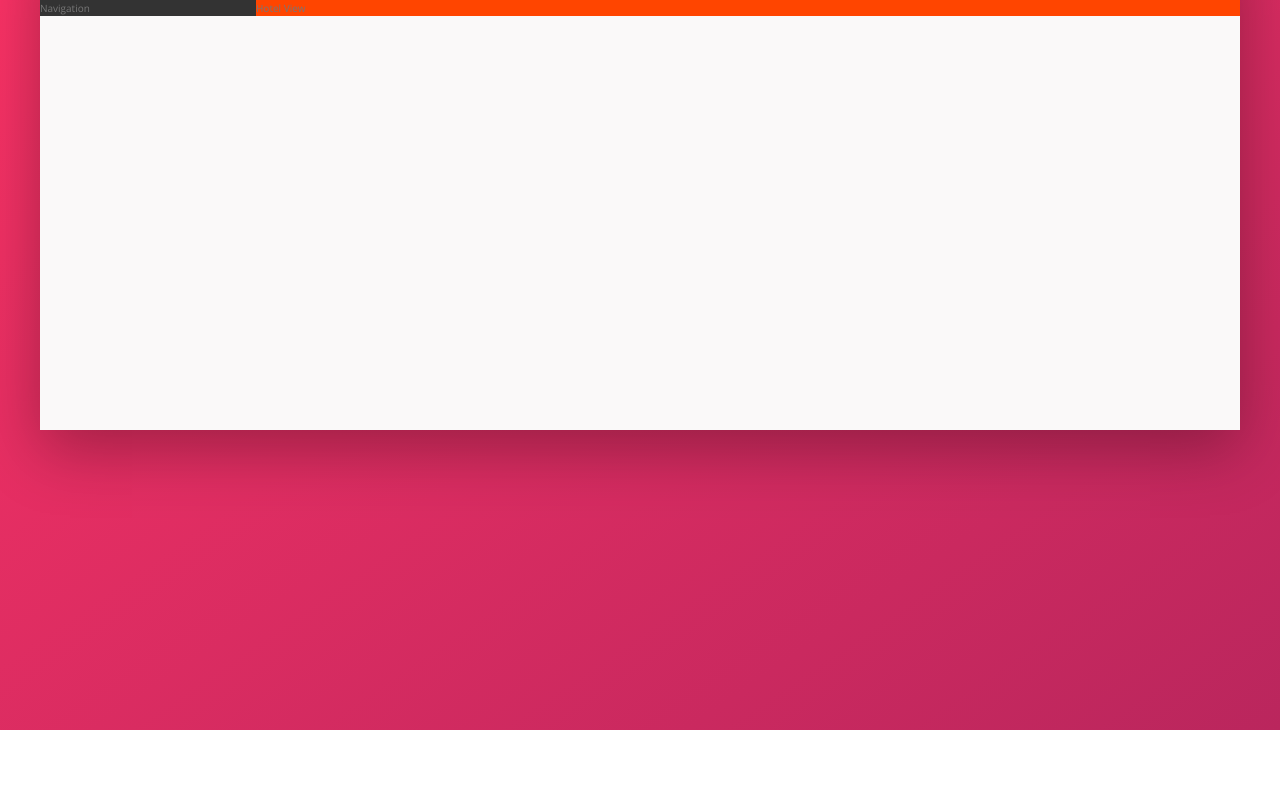
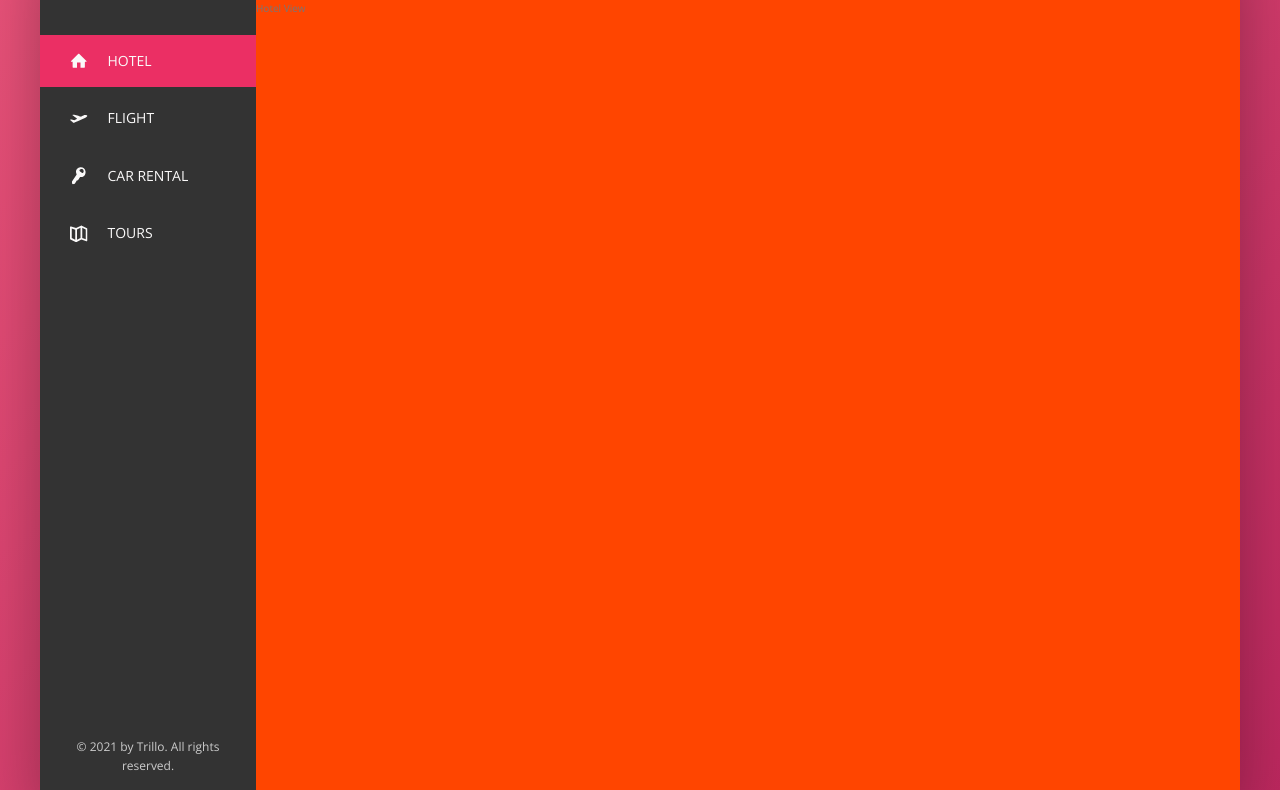
Before and after one commit to Wdev-KevinH/Trillo, a website: page index.html in a window 1280 px wide. Shown: the part 150-940 px from the top of the page. Before the commit the page ends 880 px from the top, so only its background shows below. Drawn offline with nearby package versions, Linux system fonts and the light colour scheme.

Commit message:
Side-bar complete!

```diff
--- a/index.html
+++ b/index.html
@@ -44,7 +44,44 @@
             </header>
 
             <div class="content">
-                <nav class="sidebar">Navigation</nav>
+                <nav class="sidebar">
+                    <ul class="side-nav">
+                        <li class="side-nav__item side-nav__item--active">
+                            <a href="#" class="side-nav__link">
+                                <svg class="side-nav__icon">
+                                    <use xlink:href="img/sprite.svg#icon-home"></use>
+                                </svg>
+                                <span>Hotel</span>
+                            </a>
+                        </li>
+                        <li class="side-nav__item">
+                            <a href="#" class="side-nav__link">
+                                <svg class="side-nav__icon">
+                                    <use xlink:href="img/sprite.svg#icon-aircraft-take-off"></use>
+                                </svg>
+                                <span>Flight</span>
+                            </a>
+                        </li>
+                        <li class="side-nav__item">
+                            <a href="#" class="side-nav__link">
+                                <svg class="side-nav__icon">
+                                    <use xlink:href="img/sprite.svg#icon-key"></use>
+                                </svg>
+                                <span>Car rental</span>
+                            </a>
+                        </li>
+                        <li class="side-nav__item">
+                            <a href="#" class="side-nav__link">
+                                <svg class="side-nav__icon">
+                                    <use xlink:href="img/sprite.svg#icon-map"></use>
+                                </svg>
+                                <span>Tours</span>
+                            </a>
+                        </li>
+                    </ul>
+
+                    <div class="legal">&copy; 2021 by Trillo. All rights reserved.</div>
+                </nav>
                 <main class="hotel-view">Hotel View</main>
             </div>
         </div>
--- a/sass/_base.scss
+++ b/sass/_base.scss
@@ -17,7 +17,7 @@ Grey dark 3: #999
 
 :root {
     --color-primary: #eb2f64;
-    --color-primary-light: #ff3366;
+    --color-primary-light: #ec557b;
     --color-primary-dark: #ba265d;
 
     --color-grey-1: #faf9f9;
--- a/sass/_components.scss
+++ b/sass/_components.scss
@@ -112,3 +112,67 @@
         margin-right: 1rem;
     }
 }
+
+////////////////////////////////////////////////////// SIDE NAVIGATION
+
+.side-nav {
+    font-size: 1.4rem;
+    list-style: none;
+    margin-top: 3.5rem;
+    &__item {
+        position: relative;
+
+        &:not(:last-child) {
+            margin-bottom: 0.5rem;
+        }
+    }
+
+    &__item::before {
+        content: "";
+        position: absolute;
+        top: 0;
+        height: 100%;
+        width: 3px;
+        background-color: var(--color-primary);
+        transform: scaleY(0);
+        transition: transform 0.2s, width 0.4s cubic-bezier(1, 0, 0, 1) 0.2s, background-color 0.1s;
+    }
+
+    &__item:active::before {
+        background-color: var(--color-primary-light);
+    }
+
+    &__item:hover::before,
+    &__item--active::before {
+        transform: scaleY(1);
+        width: 100%;
+    }
+
+    &__link:link,
+    &__link:visited {
+        color: var(--color-grey-1);
+        text-decoration: none;
+        text-transform: uppercase;
+        display: block;
+        padding: 1.5rem 3rem;
+        position: relative;
+        z-index: 10;
+
+        display: flex;
+        align-items: center;
+    }
+    &__icon {
+        width: 1.75rem;
+        height: 1.75rem;
+        margin-right: 2rem;
+        fill: currentColor;
+    }
+}
+
+////////////////////////////////////////////////////// LEGAL INFORMATION IN SIDE NAVIGATION
+.legal {
+    font-size: 1.2rem;
+    text-align: center;
+    padding: 2.5rem;
+    color: var(--color-grey-4);
+}
--- a/sass/_layout.scss
+++ b/sass/_layout.scss
@@ -25,10 +25,16 @@
 .sidebar {
     background-color: var(--color-grey-dark-1);
     flex: 0 0 18%;
+    display: flex;
+    flex-direction: column;
+    justify-content: space-between;
 }
 
 .hotel-view {
     background-color: var(--color-white);
+
+    //testing!
     background-color: orangered;
     flex: 1;
+    height: 80rem;
 }
```
Also changed, not shown: css/style.css.
